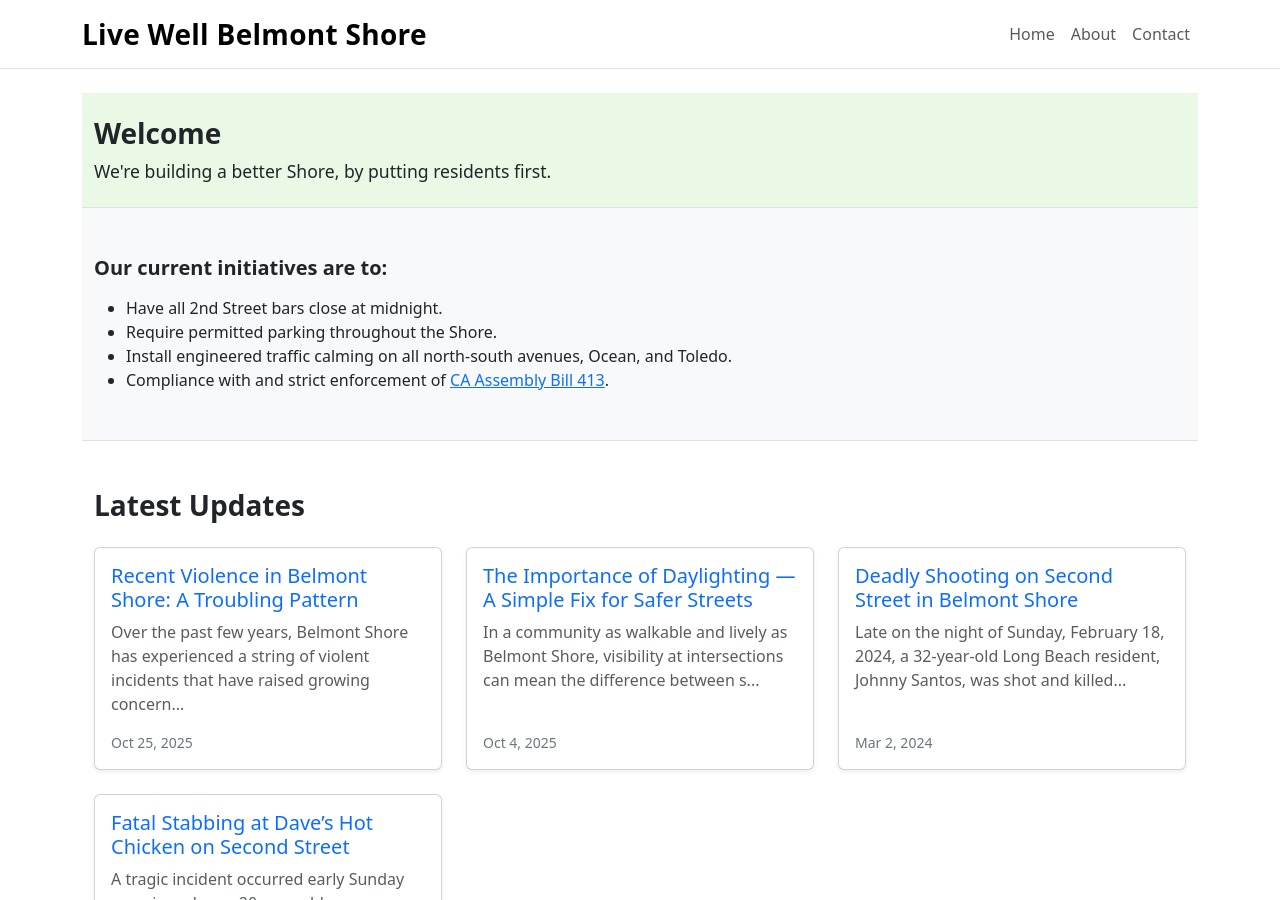
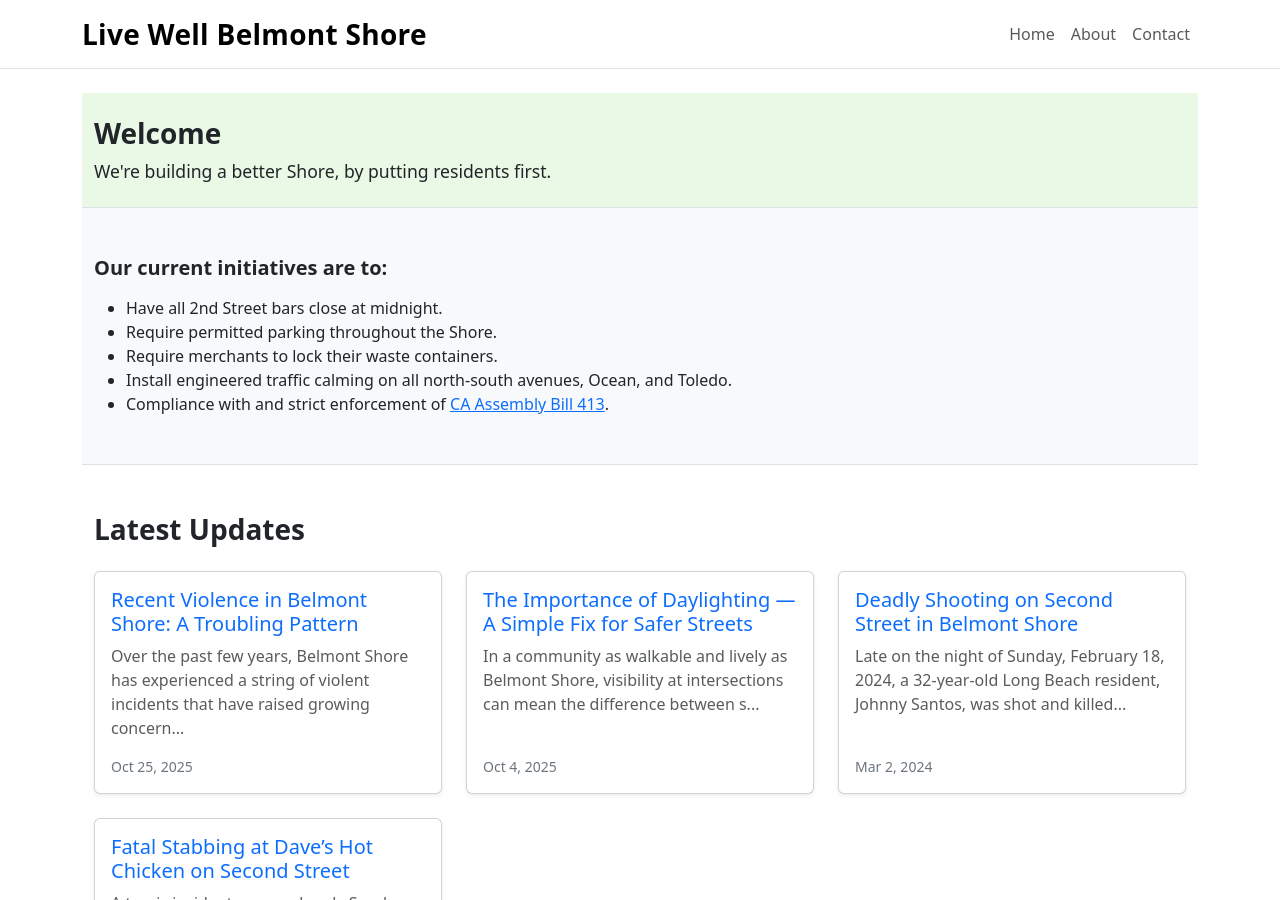
Before and after one commit to ericmseitz/livewellbs, a Jekyll site: the page built from index.html, in a window 1280 px wide and 900 px high. Built offline with Jekyll 4.4.1, drawn with Linux system fonts in a browser that asks for light colours.

Commit message:
waste containters:

```diff
--- a/index.html
+++ b/index.html
@@ -20,6 +20,7 @@ title: Home
     <ul class="mb-0">
       <li>Have all 2nd Street bars close at midnight.</li>
       <li>Require permitted parking throughout the Shore.</li>
+      <li>Require merchants to lock their waste containers.</li>
       <li>Install engineered traffic calming on all north-south avenues, Ocean, and Toledo.</li>
       <li>Compliance with and strict enforcement of
         <a href="https://leginfo.legislature.ca.gov/faces/billNavClient.xhtml?bill_id=202320240AB413">CA Assembly Bill 413</a>.
```
